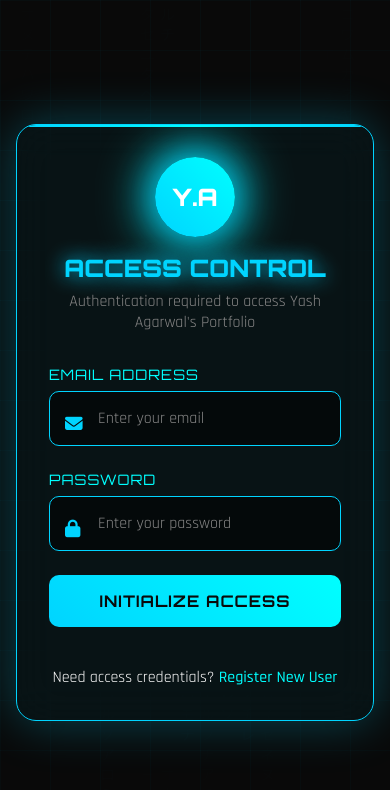
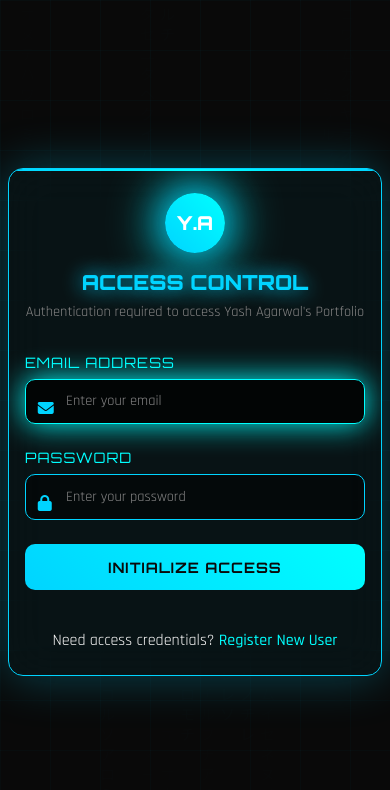
Before and after one commit to yashagarwal16/MY_Portfolio, a website: page auth/signin.html in a window 390 px wide. Drawn offline with Linux system fonts and the light colour scheme.

Commit message:
Update signin.html

```diff
--- a/auth/signin.html
+++ b/auth/signin.html
@@ -39,11 +39,13 @@
             background: var(--bg-primary);
             color: var(--text-primary);
             min-height: 100vh;
+            position: relative;
+            padding: 2rem 1rem;
+            overflow-x: hidden;
+            overflow-y: auto;
             display: flex;
             align-items: center;
             justify-content: center;
-            position: relative;
-            overflow: hidden;
         }
 
         /* Matrix Background */
@@ -83,6 +85,7 @@
             overflow: hidden;
             backdrop-filter: blur(20px);
             box-shadow: 0 0 50px rgba(0, 212, 255, 0.3);
+            min-height: fit-content;
         }
 
         .auth-container::before {
@@ -279,34 +282,105 @@
 
         /* Animations */
         @keyframes grid-pulse {
-            0%, 100% { opacity: 0.1; }
-            50% { opacity: 0.3; }
+            0%, 100% {
+                opacity: 0.1;
+            }
+            50% {
+                opacity: 0.3;
+            }
         }
 
         @keyframes top-scan {
-            0% { transform: translateX(-100%); }
-            100% { transform: translateX(100%); }
+            0% {
+                transform: translateX(-100%);
+            }
+            100% {
+                transform: translateX(100%);
+            }
         }
 
         @keyframes logo-pulse {
-            0%, 100% { box-shadow: 0 0 20px var(--jarvis-blue); }
-            50% { box-shadow: 0 0 40px var(--jarvis-blue), 0 0 60px var(--jarvis-cyan); }
+            0%, 100% {
+                box-shadow: 0 0 20px var(--jarvis-blue);
+            }
+            50% {
+                box-shadow: 0 0 40px var(--jarvis-blue), 0 0 60px var(--jarvis-cyan);
+            }
         }
 
         @keyframes spin {
-            0% { transform: rotate(0deg); }
-            100% { transform: rotate(360deg); }
+            0% {
+                transform: rotate(0deg);
+            }
+            100% {
+                transform: rotate(360deg);
+            }
         }
 
         /* Responsive */
         @media (max-width: 768px) {
+            body {
+                padding: 1rem;
+            }
+
             .auth-container {
-                margin: 1rem;
-                padding: 2rem;
+                padding: 2rem 1.5rem;
+                margin: 1rem 0;
             }
 
             .auth-title {
                 font-size: 1.5rem;
+            }
+
+            .auth-logo {
+                width: 60px;
+                height: 60px;
+                font-size: 1.2rem;
+            }
+
+            .auth-subtitle {
+                font-size: 0.9rem;
+            }
+        }
+
+        @media (max-width: 480px) {
+            body {
+                padding: 0.5rem;
+            }
+
+            .auth-container {
+                padding: 1.5rem 1rem;
+                border-radius: 15px;
+            }
+
+            .auth-title {
+                font-size: 1.3rem;
+            }
+
+            .form-input {
+                padding: 0.8rem 0.8rem 0.8rem 2.5rem;
+                font-size: 0.9rem;
+            }
+
+            .input-icon {
+                left: 0.8rem;
+                font-size: 1rem;
+            }
+
+            .auth-btn {
+                padding: 0.9rem;
+                font-size: 0.9rem;
+            }
+        }
+
+        @media (max-height: 600px) {
+            body {
+                align-items: flex-start;
+                padding-top: 1rem;
+            }
+
+            .auth-container {
+                margin: 1rem auto;
             }
         }
     </style>
@@ -466,6 +540,32 @@
                     form.dispatchEvent(new Event('submit'));
                 }
             });
+
+            // Auto-focus first input field
+            const emailInput = document.querySelector('input[name="email"]');
+            if (emailInput) {
+                emailInput.focus();
+            }
+
+            // Add visual feedback for form validation
+            const inputs = document.querySelectorAll('.form-input');
+            inputs.forEach(input => {
+                input.addEventListener('blur', () => {
+                    if (input.validity.valid && input.value) {
+                        input.style.borderColor = 'var(--jarvis-green)';
+                    } else if (!input.validity.valid && input.value) {
+                        input.style.borderColor = 'var(--jarvis-red)';
+                    } else {
+                        input.style.borderColor = 'var(--jarvis-blue)';
+                    }
+                });
+
+                input.addEventListener('input', () => {
+                    if (input.style.borderColor === 'rgb(255, 68, 68)') {
+                        input.style.borderColor = 'var(--jarvis-blue)';
+                    }
+                });
+            });
         });
     </script>
 </body>
```
